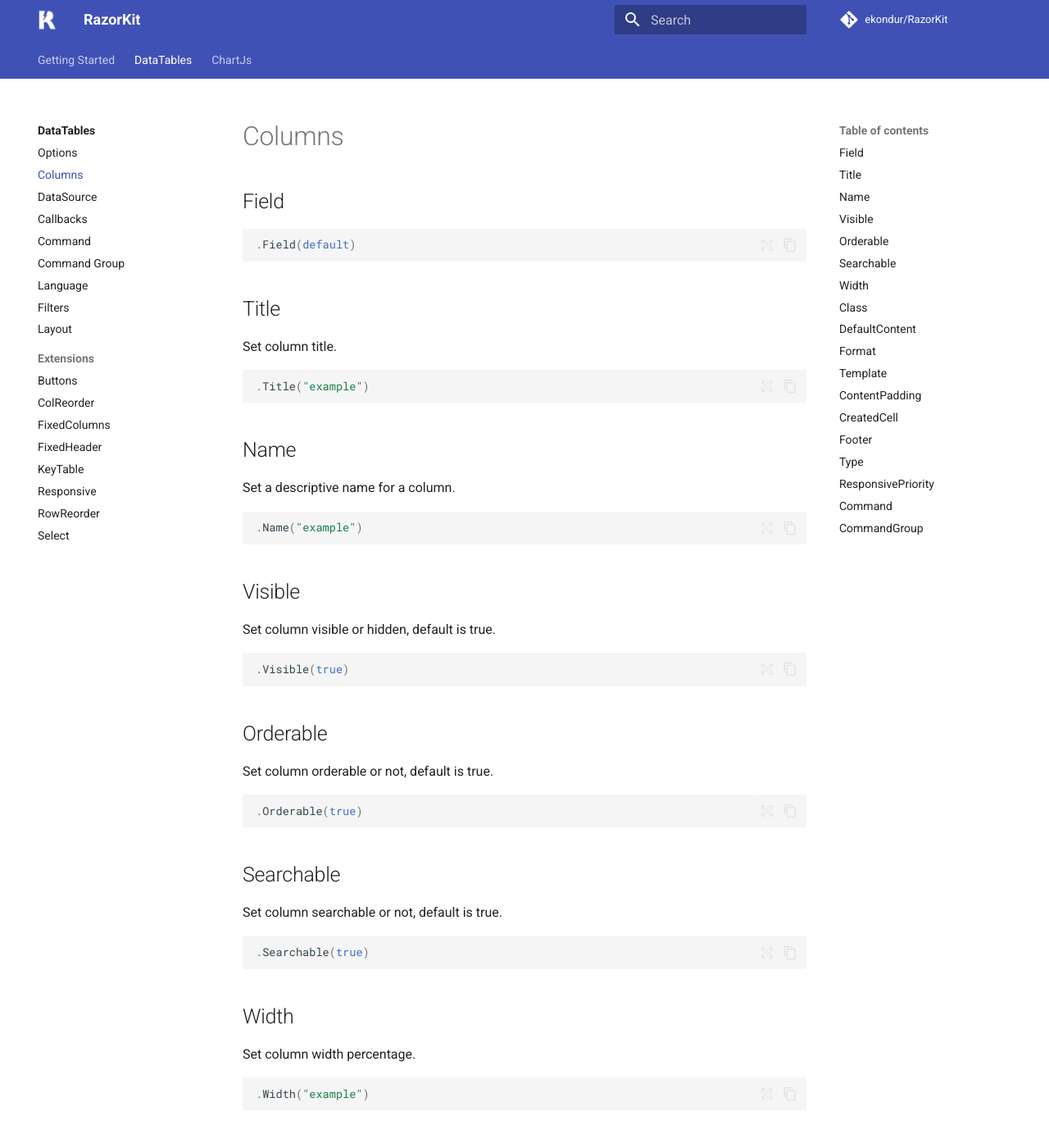
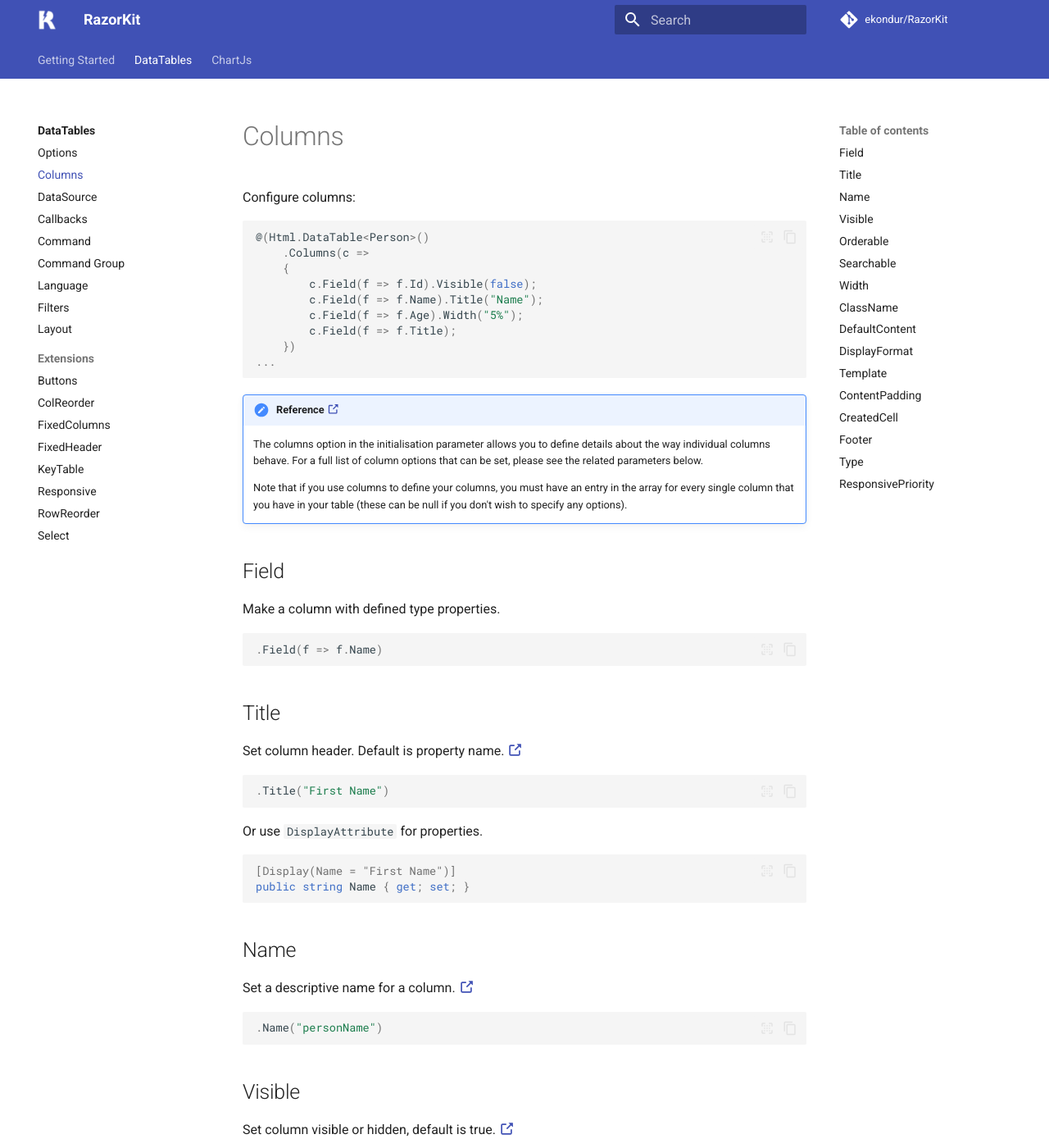
Before and after one commit to ekondur/RazorKit, an MkDocs documentation site: the page built from docs/datatables/columns.md, in a window 1280 px wide and 1400 px high. Shown: the whole window at 82% size. Built offline with MkDocs 1.6.1 and Material for MkDocs 9.7.7, drawn with Linux system fonts in a browser that asks for light colours; comment, search, counter and statistics services are not loaded; some of the changed text lies outside the part shown.

Commit message:
fixed column render issues

````diff
--- a/docs/datatables/columns.md
+++ b/docs/datatables/columns.md
@@ -1,107 +1,136 @@
+Configure columns:
+```csharp
+@(Html.DataTable<Person>()
+	.Columns(c =>
+	{
+		c.Field(f => f.Id).Visible(false);
+		c.Field(f => f.Name).Title("Name");
+		c.Field(f => f.Age).Width("5%");
+		c.Field(f => f.Title);
+	})
+...
+```
+
+!!! note "Reference [:octicons-link-external-16:](https://datatables.net/reference/option/columns)"
+	The columns option in the initialisation parameter allows you to define details about the way individual columns behave. For a full list of column options that can be set, please see the related parameters below.
+
+	Note that if you use columns to define your columns, you must have an entry in the array for every single column that you have in your table (these can be null if you don't wish to specify any options).
+
 ## Field
-
+Make a column with defined type properties.
 ```csharp
-.Field(default)
+.Field(f => f.Name)
 ```
 
 ## Title
-Set column title.
+Set column header. Default is property name.
+[:octicons-link-external-16:](https://datatables.net/reference/option/columns.title)
 ```csharp
-.Title("example")
+.Title("First Name")
+```
+Or use ```DisplayAttribute``` for properties.
+```csharp
+[Display(Name = "First Name")]
+public string Name { get; set; }
 ```
 
 ## Name
 Set a descriptive name for a column.
+[:octicons-link-external-16:](https://datatables.net/reference/option/columns.name)
 ```csharp
-.Name("example")
+.Name("personName")
 ```
 
 ## Visible
 Set column visible or hidden, default is true.
+[:octicons-link-external-16:](https://datatables.net/reference/option/columns.visible)
 ```csharp
 .Visible(true)
 ```
 
 ## Orderable
 Set column orderable or not, default is true.
+[:octicons-link-external-16:](https://datatables.net/reference/option/columns.orderable)
 ```csharp
 .Orderable(true)
 ```
 
 ## Searchable
 Set column searchable or not, default is true.
+[:octicons-link-external-16:](https://datatables.net/reference/option/columns.searchable)
 ```csharp
 .Searchable(true)
 ```
 
 ## Width
-Set column width percentage.
+This parameter can be used to define the width of a column, and may take any CSS value (10%, 3em, 20px etc).
+[:octicons-link-external-16:](https://datatables.net/reference/option/columns.width)
 ```csharp
-.Width("example")
+.Width("10%")
 ```
 
-## Class
+## ClassName
 Set css class of column.
+[:octicons-link-external-16:](https://datatables.net/reference/option/columns.className)
 ```csharp
-.Class("example")
+.Class("text-danger")
 ```
 
 ## DefaultContent
-Set default value for null data
+Set default value for null data.
+[:octicons-link-external-16:](https://datatables.net/reference/option/columns.defaultContent)
 ```csharp
-.DefaultContent("example")
+.DefaultContent("No data")
 ```
 
-## Format
-Set a jquery datatable date format.
+## DisplayFormat
+Customize datetime format with [Moment.js](https://momentjs.com/) expression.
 ```csharp
-.Format("example")
+.DisplayFormat("DD-MMM-Y")
+```
+Or use ```DisplayFormatAttribute``` for properties. (needed also moment.js)
+```csharp
+[DisplayFormat(DataFormatString = "DD-MMM-Y")]
+public DateTime? BirthDate { get; set; }
 ```
 
 ## Template
 Customize column template using "data" for comparison.
 ```csharp
-.Template("example")
+.Template("(data === true) ? '<span class=\"bi bi-bookmark-check-fill\"></span>' : '<span class=\"bi bi-bookmark-x\"></span>'");
 ```
 
 ## ContentPadding
 Add padding to the text content used when calculating the optimal width for a table.
+[:octicons-link-external-16:](https://datatables.net/reference/option/columns.contentPadding)
 ```csharp
-.ContentPadding("example")
+.ContentPadding("mmm")
 ```
 
 ## CreatedCell
 Cell created callback to allow DOM manipulation.
+[:octicons-link-external-16:](https://datatables.net/reference/option/columns.createdCell)
 ```csharp
-.CreatedCell("example")
+.CreatedCell("functionName")
 ```
 
 ## Footer
 Set the column footer text.
+[:octicons-link-external-16:](https://datatables.net/reference/option/columns.footer)
 ```csharp
-.Footer("example")
+.Footer("footer text")
 ```
 
 ## Type
 Set the column type - used for filtering and sorting string processing.
+[:octicons-link-external-16:](https://datatables.net/reference/option/columns.type)
 ```csharp
-.Type(default)
+.Type(ColumnType.Date)
 ```
 
 ## ResponsivePriority
 Set column's visibility priority.
+[:octicons-link-external-16:](https://datatables.net/reference/option/columns.responsivePriority)
 ```csharp
-.ResponsivePriority(15)
+.ResponsivePriority(1)
 ```
-
-## Command
-
-```csharp
-.Command(default)
-```
-
-## CommandGroup
-
-```csharp
-.CommandGroup(default)
-```
--- a/mkdocs.yml
+++ b/mkdocs.yml
@@ -18,7 +18,6 @@ theme:
         - navigation.indexes
         - navigation.sections
         - navigation.tabs
-        - search.highlight
         - search.share
         - search.suggest
 markdown_extensions:
````
Also changed, not shown: docs/datatables/language.md (+35 -15 lines), docs/datatables/options.md (+10 -0 lines), 8 other files.
